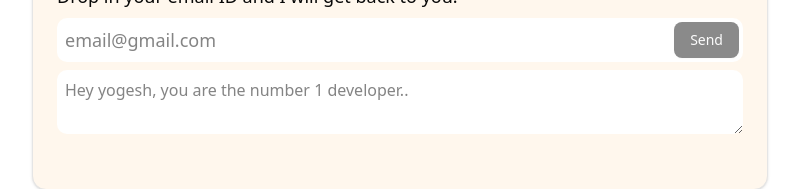
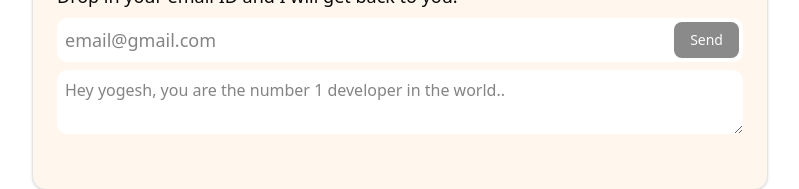
Before and after one commit to Yogesh0arya/yogesh-portfolio, a Next.js app: page / in a window 1280 px wide. Shown: the part 3137-3326 px from the top of the page, without its empty margins (240-1039 px from the left). Built offline with nearby package versions, Linux system fonts and the light colour scheme; no server answers.

Commit message:
number 1 developer in the world

```diff
--- a/src/app/page.js
+++ b/src/app/page.js
@@ -306,7 +306,7 @@ export default function Home() {
                 <p className="text-lg mb-2">
                   Drop your message and let us discuss about your project.
                 </p>
-                <Link href="https://api.whatsapp.com/send/?phone=918770852087&text=Hey,+I+just+show+your+portfolio.+I+want+to+talk+with+you&type=phone_number&app_absent=0">
+                <Link href="https://api.whatsapp.com/send/?phone=918770852087&text=Hey,+I+just+show+your+portfolio.+You+are+the+number+1+developer+in+the+world.+I+want+to+talk+with+you&type=phone_number&app_absent=0">
                   <Button
                     className="bg-green-500 dark:bg-green-500 text-white"
                     variant="outline"
@@ -347,7 +347,7 @@ export default function Home() {
                 id="message"
                 name="message"
                 className="bg-white dark:bg-gray-800 dark:text-white mt-2 rounded-lg w-full p-2 text-base"
-                placeholder="Hey yogesh, you are the number 1 developer.."
+                placeholder="Hey yogesh, you are the number 1 developer in the world.."
                 value={message}
                 onChange={(e) => setMessage(e.target.value)}
               />
```
